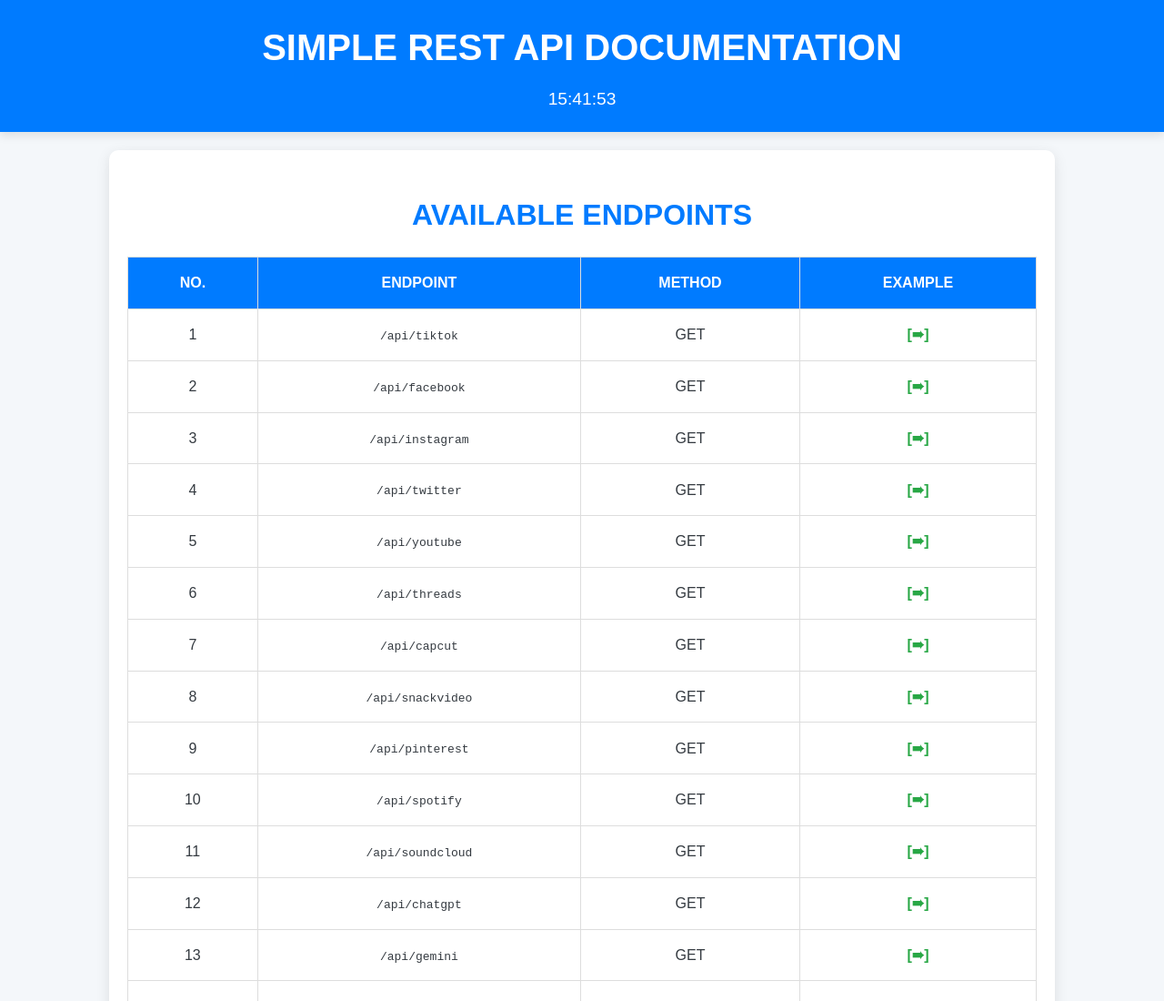
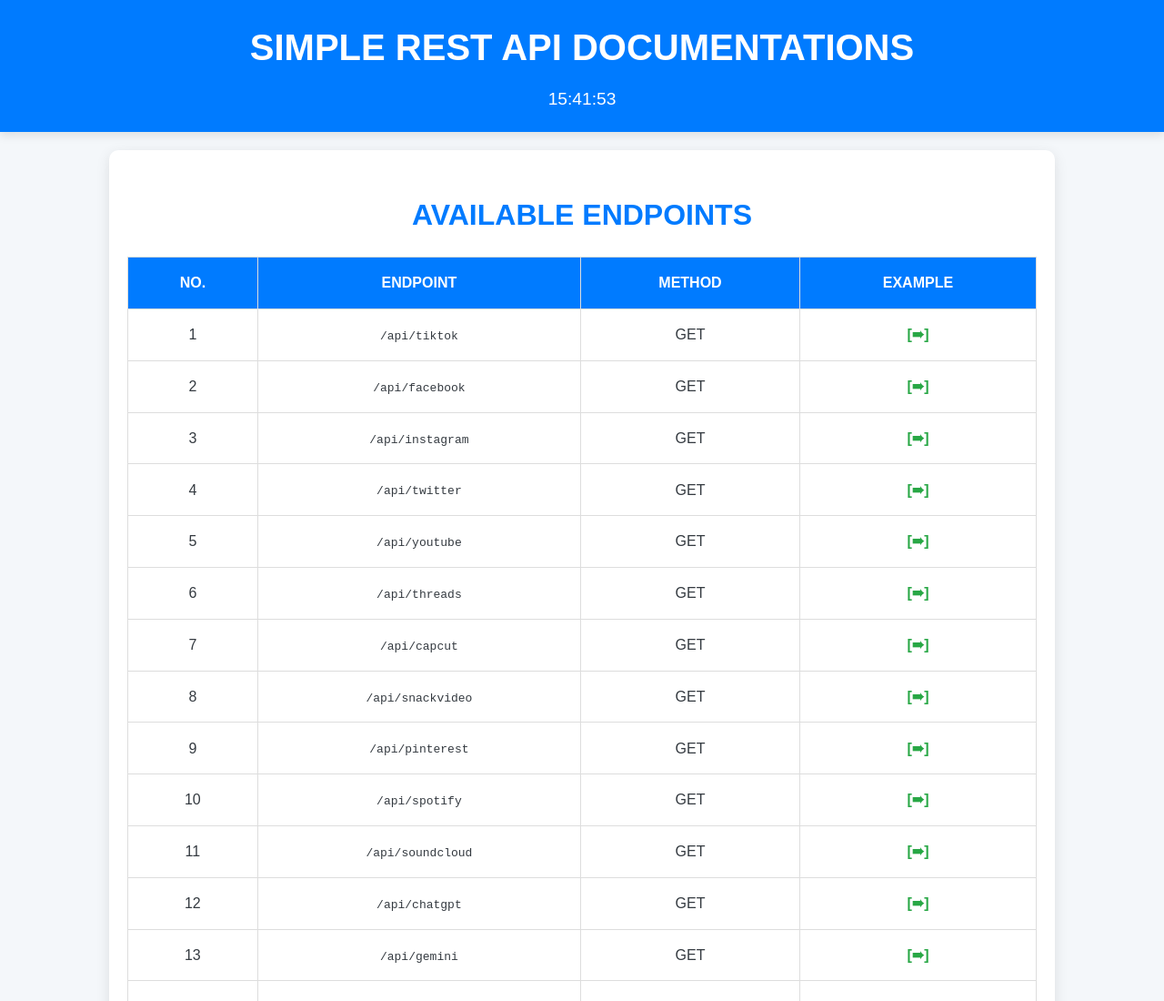
Before and after one commit to RidwanzAnphelibelll/SimpleRestApi, a website: page routes/docs.html in a window 1280 px wide. Shown: the top 1100 px of the page at 91% size. Drawn offline with Linux system fonts and the light colour scheme.

Commit message:
Add files via upload

```diff
--- a/routes/docs.html
+++ b/routes/docs.html
@@ -4,7 +4,7 @@
     <meta charset="UTF-8">
     <meta name="viewport" content="width=device-width, initial-scale=1.0">
     <meta http-equiv="X-UA-Compatible" content="ie=edge">
-    <title>Simple REST API Documentation</title>
+    <title>Simple REST API Documentations</title>
     <link rel="stylesheet" href="https://cdnjs.cloudflare.com/ajax/libs/font-awesome/5.15.4/css/all.min.css">
     <style>
         body {
@@ -110,7 +110,7 @@
 <body>
 
 <header>
-    <h1>Simple REST API Documentation</h1>
+    <h1>Simple REST API Documentations</h1>
     <div id="clock"></div>
 </header>
 
```
